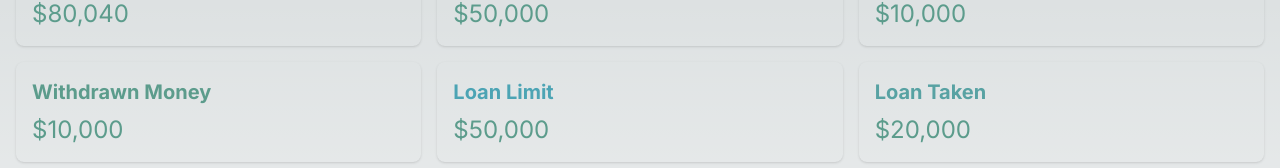
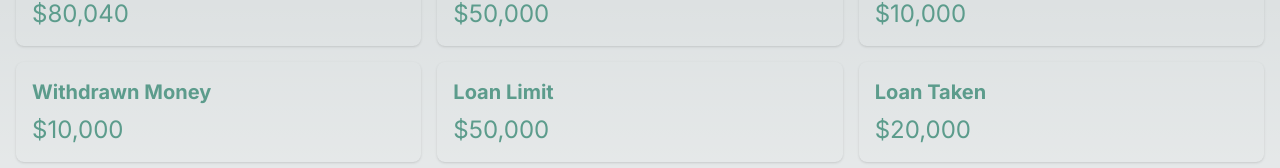
Before and after one commit to donellnjagix/Denno, a Next.js app: page / in a window 1280 px wide. Shown: the part 138-306 px from the top of the page. Built offline with nearby package versions, Linux system fonts and the light colour scheme.

Commit message:
Loan limit

```diff
--- a/app/page.tsx
+++ b/app/page.tsx
@@ -139,7 +139,7 @@
             </p>
           </div>
           <div className="bg-MauiBlue rounded-lg p-4 shadow">
-            <h2 className="text-xl font-bold mb-2" style={{ color: '#4CA4B4' }}>
+            <h2 className="text-xl font-bold mb-2" style={{ color: '#5C9C8C' }}>
               Loan Limit
             </h2>
             <p className="text-2xl" style={{ color: '#5C9C8C' }}>
@@ -147,7 +147,7 @@
             </p>
           </div>
           <div className="bg-TealBayou rounded-lg p-4 shadow">
-            <h2 className="text-xl font-bold mb-2" style={{ color: '#58A2A3' }}>
+            <h2 className="text-xl font-bold mb-2" style={{ color: '#5C9C8C' }}>
               Loan Taken
             </h2>
             <p className="text-2xl" style={{ color: '#5C9C8C' }}>
```
